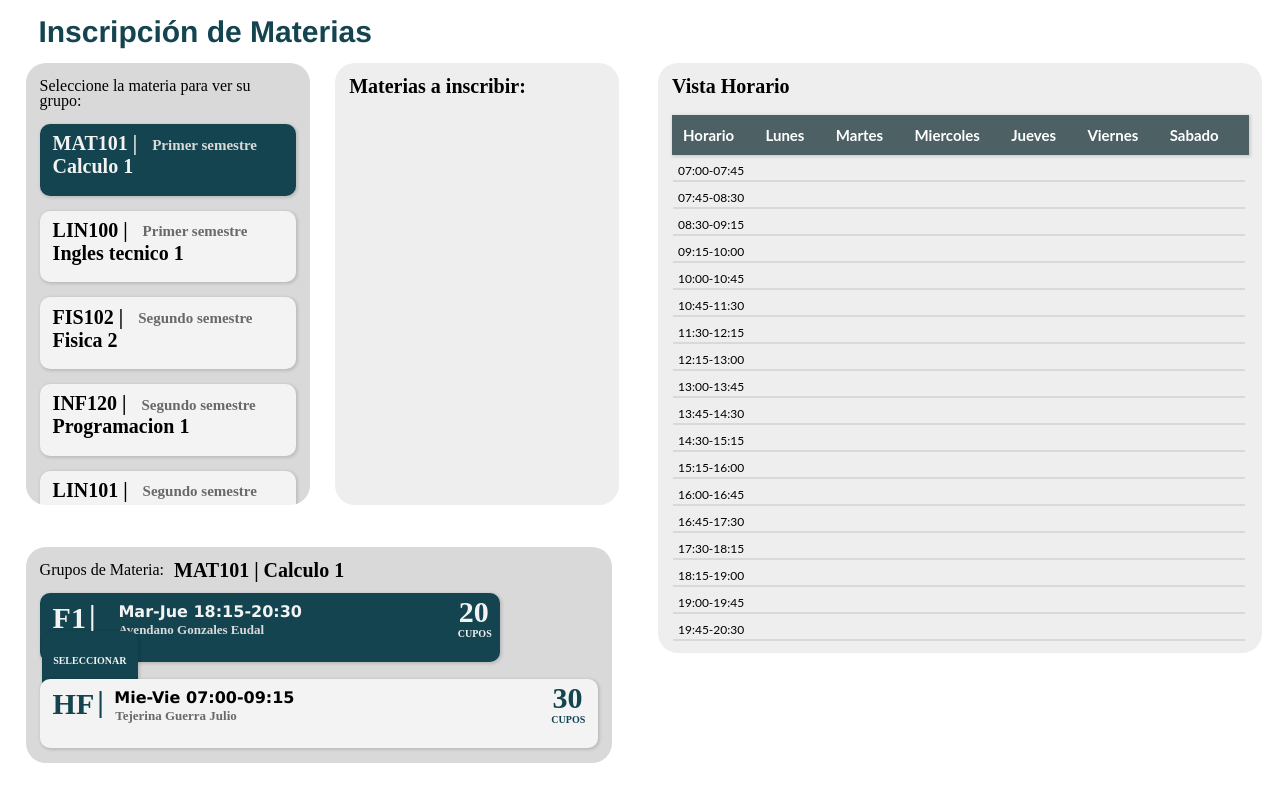
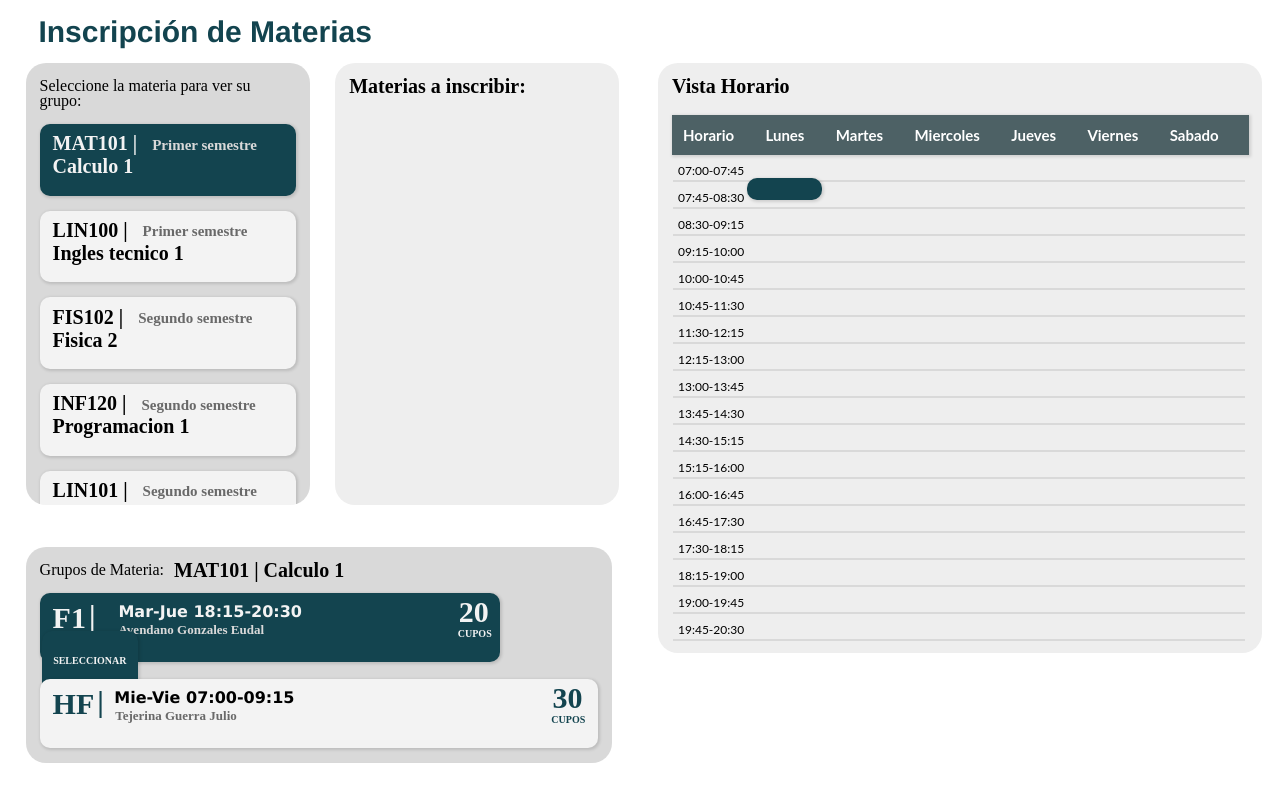
Before and after one commit to DAVV422/proyecto-final-IHC, a React (Create React App) app: page / in a window 1280 px wide. Built offline with nearby package versions, Linux system fonts and the light colour scheme.

Commit message:
horario2

```diff
--- a/src/App.css
+++ b/src/App.css
@@ -163,7 +163,6 @@ h1{
 }
 
 .encabezado-horario {
-  height: 100%;
   width: 93%;
   margin-top: 0px;
   margin-bottom: 8px;
--- a/src/componentes/Horario.js
+++ b/src/componentes/Horario.js
@@ -4,7 +4,7 @@ import '../hojas-de-estilo/Horario.css';
 function Horario() {
     return (
         <>
-            <div >
+            <div>
                 <p className='hora'>07:00-07:45</p>
             </div>
             <hr></hr>
@@ -87,6 +87,8 @@ function Horario() {
             <div >
                 <p className='hora'>22:00-22:45</p>
             </div>
+            <div className='horario-materia'>
+            </div>
         </>
     );
 }
--- a/src/hojas-de-estilo/Horario.css
+++ b/src/hojas-de-estilo/Horario.css
@@ -1,3 +1,8 @@
+.padre{
+    position:relative;
+    background-color: green;
+}
+
 .hora{
     margin-top: 0px;
     margin-bottom: 2px;
@@ -10,3 +15,20 @@ hr{
     width: 99%;
     border: 0.5px solid #D9D9D9;
 }
+
+.horario-materia{
+    height: 100%;
+    width: 6%;
+    margin-top: -542px;
+    margin-left: 13%;
+    display: flex;
+    justify-content: start;
+    align-items: flex-start;
+    border-radius: 10px;
+    background-color: #13444F;
+    color: white;
+    padding: 11px 30px 11px 11px;
+    box-shadow: 1px 1px 3px 1px rgba(0, 0, 0, 0.13);
+    margin: 1px solid #888;
+    position: relative;
+}
```
Also changed, not shown: src/App.js (line endings or trailing spaces).
